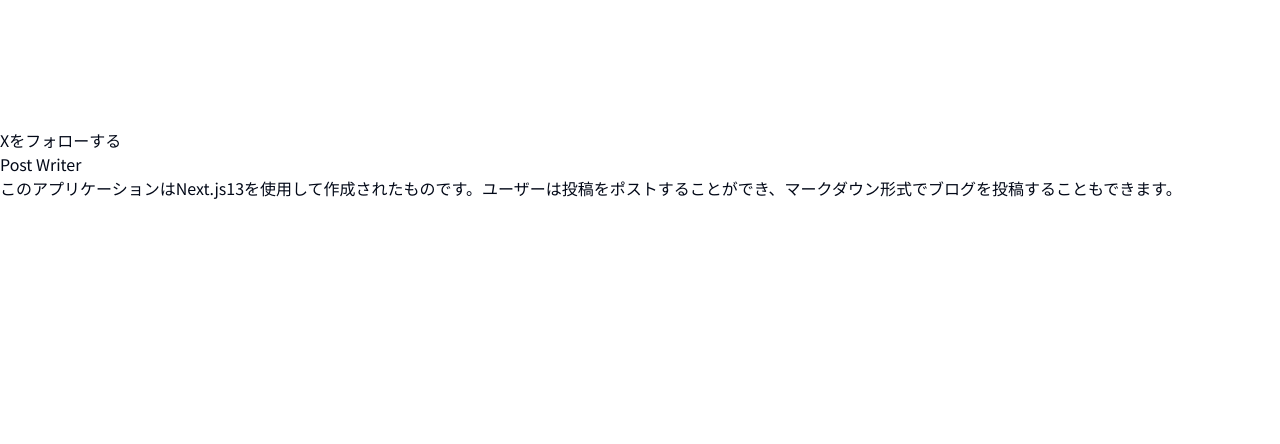
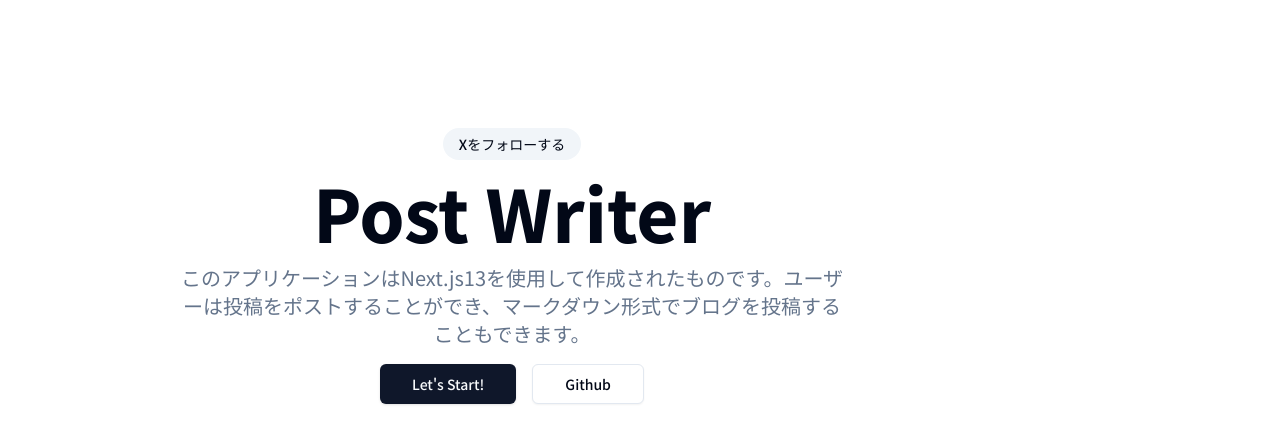
Before and after one commit to yu-to06/Blog-App, a Next.js app: page / in a window 1280 px wide. Shown: the top 444 px of the page. Built offline with nearby package versions, Linux system fonts and the light colour scheme.

Commit message:
create types and config

```diff
--- a/app/(marketing)/page.tsx
+++ b/app/(marketing)/page.tsx
@@ -1,15 +1,38 @@
+import {buttonVariants} from "@/components/ui/button";
 import Link from "next/link";
+import {cn} from "@/lib/utils";
+import {siteConfig} from "@/config/site";
 
 const IndexPage = () => {
   return (
     <>
-      <section>
-        <div className='pt-6 pb-8 md:pt-10 md:pb-12 lg:py-32'>
-          <Link href={"/"}>Xをフォローする</Link>
-          <h1>Post Writer</h1>
-          <p>
+      <section className='pt-6 pb-8 md:pt-10 md:pb-12 lg:py-32'>
+        <div className='container text-center flex flex-col items-center gap-4 max-w-[64rem]'>
+          <Link
+            href={"siteConfig.links.x"}
+            className='bg-muted px-4 py-1.5 rounded-2xl font-medium text-sm'
+          >
+            Xをフォローする
+          </Link>
+          <h1 className='font-extrabold text-3xl sm:text-5xl md:text-6xl lg:text-7xl'>
+            Post Writer
+          </h1>
+          <p className='text-muted-foreground leading-normal  sm:text-xl max-w-[42rem]'>
             このアプリケーションはNext.js13を使用して作成されたものです。ユーザーは投稿をポストすることができ、マークダウン形式でブログを投稿することもできます。
           </p>
+          <div className='space-x-4'>
+            <Link href={"/login"} className={cn(buttonVariants({size: "lg"}))}>
+              Let's Start!
+            </Link>
+            <Link
+              href={"siteConfig.links.Github"}
+              className={cn(buttonVariants({size: "lg", variant: "outline"}))}
+              target='_blank'
+              rel='noreferrer'
+            >
+              Github
+            </Link>
+          </div>
         </div>
       </section>
     </>
--- /dev/null
+++ b/config/site.ts
@@ -0,0 +1,12 @@
+import { SiteConfig } from "@/types";
+
+export const siteConfig : SiteConfig={
+ name:"Post Writer",
+ description:"",
+ url:"http://localhost:3000",
+ ogImage:"",
+ links:{
+    x:"http://localhost:3000",
+    github:"https://github.com/yu-to06/Blog-App"
+ },
+}
```
Also changed, not shown: types/index.d.ts (added, +10 -0 lines).
